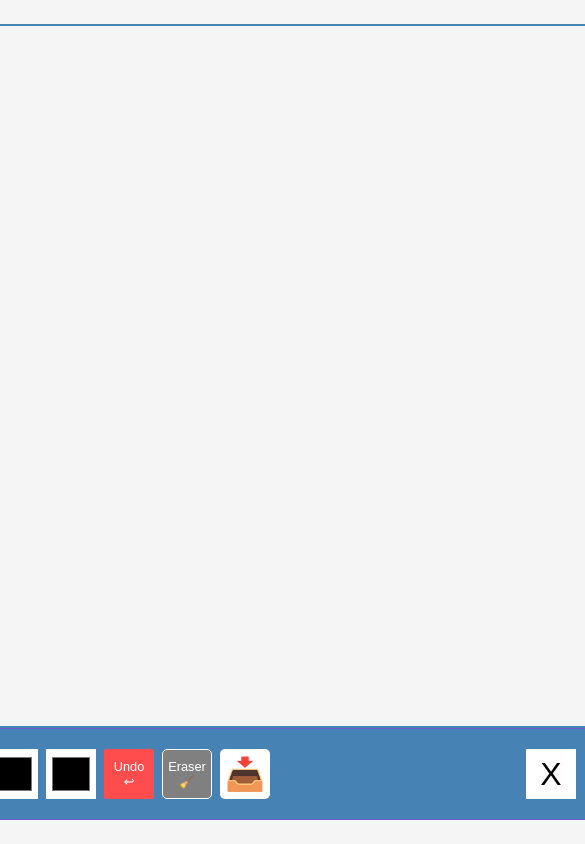
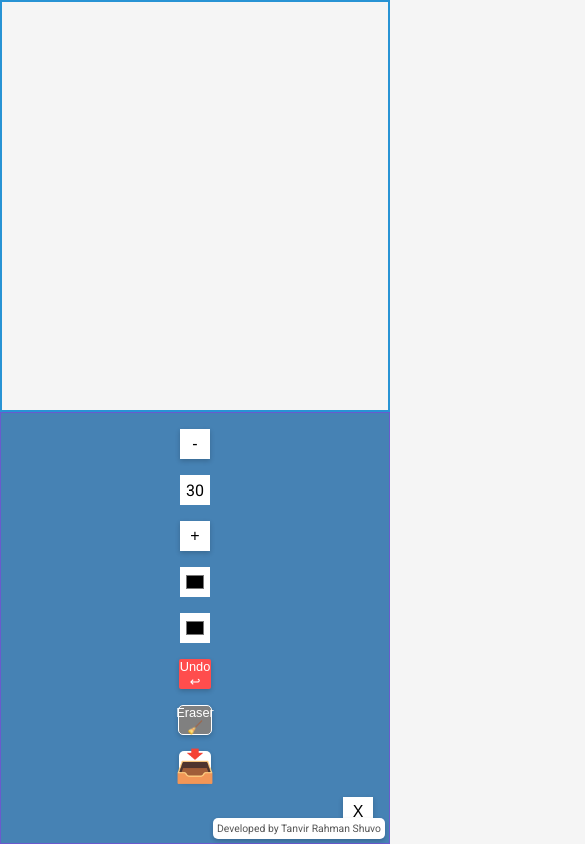
Before and after one commit to thenameisshuvo/Drawing-App, a plain HTML site: page index.html in a window 390 px wide. Shown: the whole page, 585 px wide, since content can reach past the window. Drawn offline with Linux system fonts and the light colour scheme.

Commit message:
developer credit added & responsiveness fixed

```diff
--- a/index.html
+++ b/index.html
@@ -24,4 +24,11 @@
     </div>
     <script src="script.js"></script>
   </body>
+
+
+  <!-- Developer Credit Section -->
+<div class="developer-credit">
+    Developed by Tanvir Rahman Shuvo
+  </div>
+
 </html>
--- a/style.css
+++ b/style.css
@@ -127,3 +127,133 @@ canvas {
   button:hover {
     animation: pulse 1s ease-in-out;
   }
+
+  canvas {
+    border: 2px solid steelblue;
+    box-shadow: 0 4px 8px rgba(0, 0, 0, 0.3); /* Subtle shadow for a 3D effect */
+  }
+
+  button {
+    box-shadow: 0 2px 5px rgba(0, 0, 0, 0.2); /* Light shadow for depth */
+  }
+
+  button:active {
+    box-shadow: 0 1px 3px rgba(0, 0, 0, 0.2); /* Shadow reduction on click */
+  }
+
+  /* Animated border for the canvas */
+@keyframes borderAnimation {
+    0% {
+      border-color: steelblue;
+    }
+    50% {
+      border-color: #00aaff; /* Change to a different color */
+    }
+    100% {
+      border-color: steelblue;
+    }
+  }
+
+  canvas {
+    border: 2px solid steelblue;
+    animation: borderAnimation 3s infinite; /* Loop the animation */
+  }
+/* Custom scrollbar styles */
+::-webkit-scrollbar {
+    width: 12px;
+  }
+
+  ::-webkit-scrollbar-track {
+    background: #f5f5f5;
+  }
+
+  ::-webkit-scrollbar-thumb {
+    background: #888;
+    border-radius: 10px;
+  }
+
+  ::-webkit-scrollbar-thumb:hover {
+    background: #555;
+  }
+    /* Developer Credit Style */
+.developer-credit {
+    position: fixed;
+    bottom: 10px; /* Adjust the position from the bottom */
+    right: 10px;  /* Adjust the position from the right */
+    font-size: 0.875rem; /* Slightly smaller font size */
+    color: #555;  /* Dark gray color for the text */
+    background-color: #fff; /* White background for readability */
+    padding: 0.5rem 1rem; /* Padding around the text */
+    border-radius: 5px; /* Rounded corners */
+    box-shadow: 0 2px 4px rgba(0, 0, 0, 0.2); /* Subtle shadow */
+    font-family: 'Roboto', sans-serif; /* Use the same font as the rest of the page */
+  }
+
+  /* Ensure the canvas and toolbox adapt to different screen sizes */
+canvas {
+    max-width: 100%;
+    height: auto; /* Maintain aspect ratio */
+  }
+
+  /* Toolbox adjustment */
+  .toolbox {
+    flex-wrap: wrap; /* Allow wrapping of toolbox items on smaller screens */
+    justify-content: center; /* Center toolbox items */
+  }
+
+  /* Toolbox items adjustments */
+  .toolbox > * {
+    font-size: 1.5rem; /* Slightly smaller font size on smaller screens */
+    height: 40px;
+    width: 40px;
+  }
+
+  /* Responsive layout for the developer credit */
+  .developer-credit {
+    font-size: 0.75rem; /* Smaller font size for smaller screens */
+    padding: 0.25rem 0.5rem; /* Adjust padding */
+  }
+
+  @media (max-width: 768px) {
+    .toolbox {
+      width: 100%;
+      padding: 0.5rem;
+    }
+
+    .toolbox > * {
+      font-size: 1.25rem;
+      height: 35px;
+      width: 35px;
+    }
+
+    canvas {
+      width: 100%;
+      height: 60vh; /* Adjust height to be responsive */
+    }
+  }
+
+  @media (max-width: 480px) {
+    .toolbox {
+      flex-direction: column; /* Stack toolbox items vertically */
+      align-items: center; /* Center toolbox items */
+    }
+
+    .toolbox > * {
+      font-size: 1rem;
+      height: 30px;
+      width: 30px;
+      margin: 0.5rem; /* Adjust margin for spacing */
+    }
+
+    canvas {
+      width: 100%;
+      height: 50vh; /* Adjust height to fit mobile screens */
+    }
+
+    .developer-credit {
+      font-size: 0.65rem; /* Even smaller font size for very small screens */
+      padding: 0.25rem;
+      bottom: 5px; /* Adjust position from the bottom */
+      right: 5px; /* Adjust position from the right */
+    }
+  }
```
